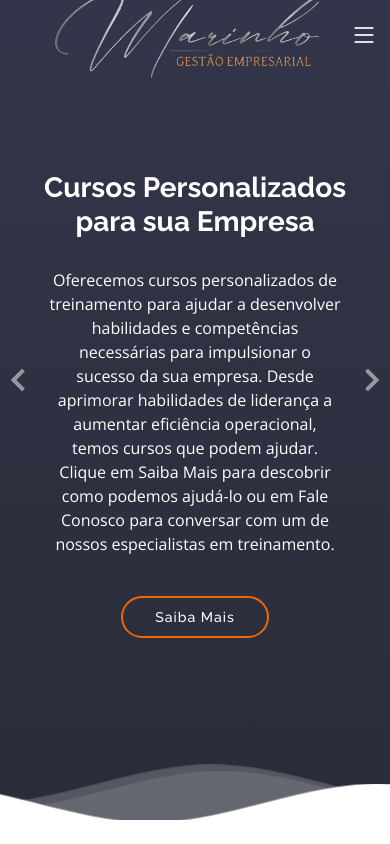
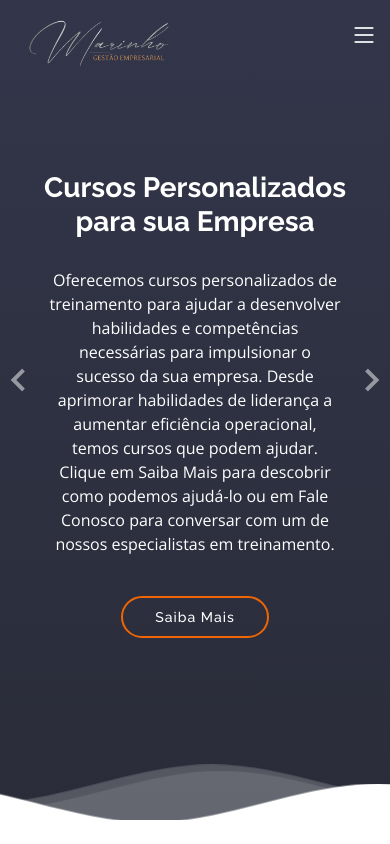
Before and after one commit to portifolio-sites/marinhogestao.com.br, a plain HTML site: page index.html in a window 390 px wide. Shown: the top 844 px of the page. Drawn offline with nearby package versions, Linux system fonts and the light colour scheme.

Commit message:
:hammer: update style.css

```diff
--- a/assets/css/style.css
+++ b/assets/css/style.css
@@ -107,8 +107,15 @@ h6 {
 }
 
 #header .logo img {
-  margin: 10px;
+  margin-top: 10%;
   max-height: 200px;
+}
+
+@media(max-width: 600px){
+  #header .logo img {
+    margin-top: 10%;
+    height: 100px;
+  }
 }
 
 /*--------------------------------------------------------------
```
